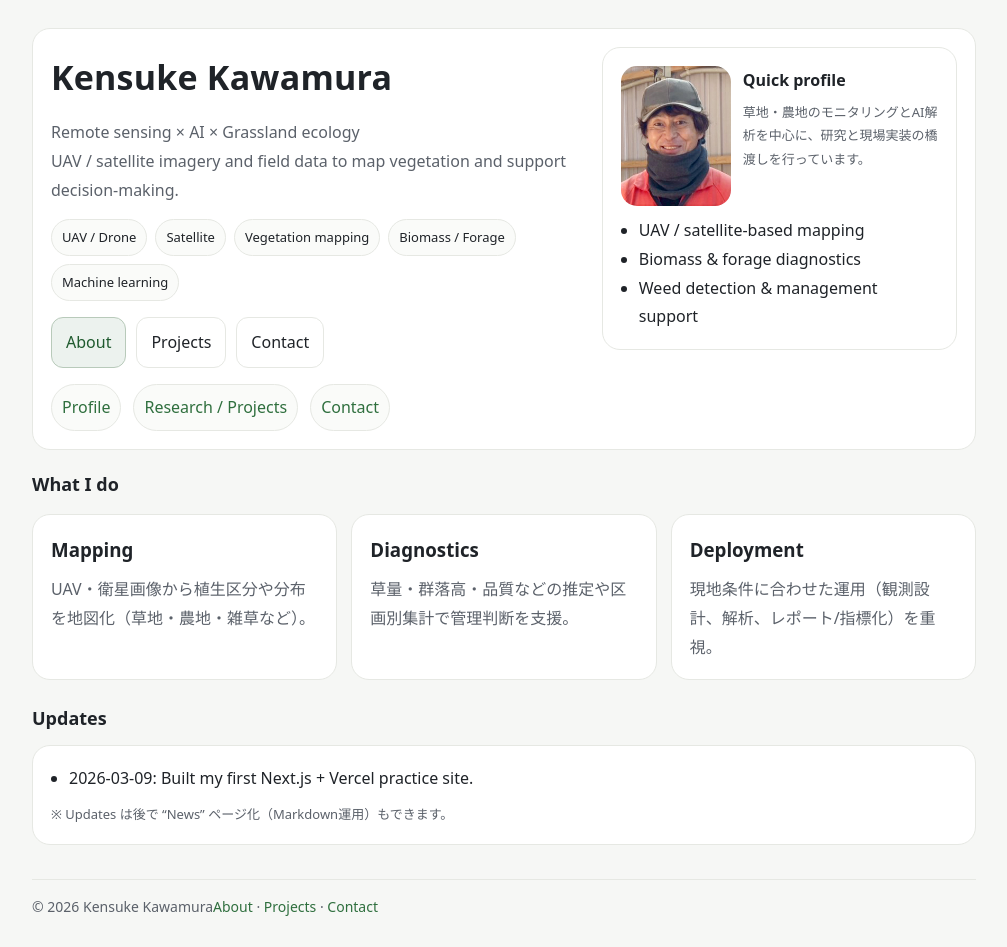
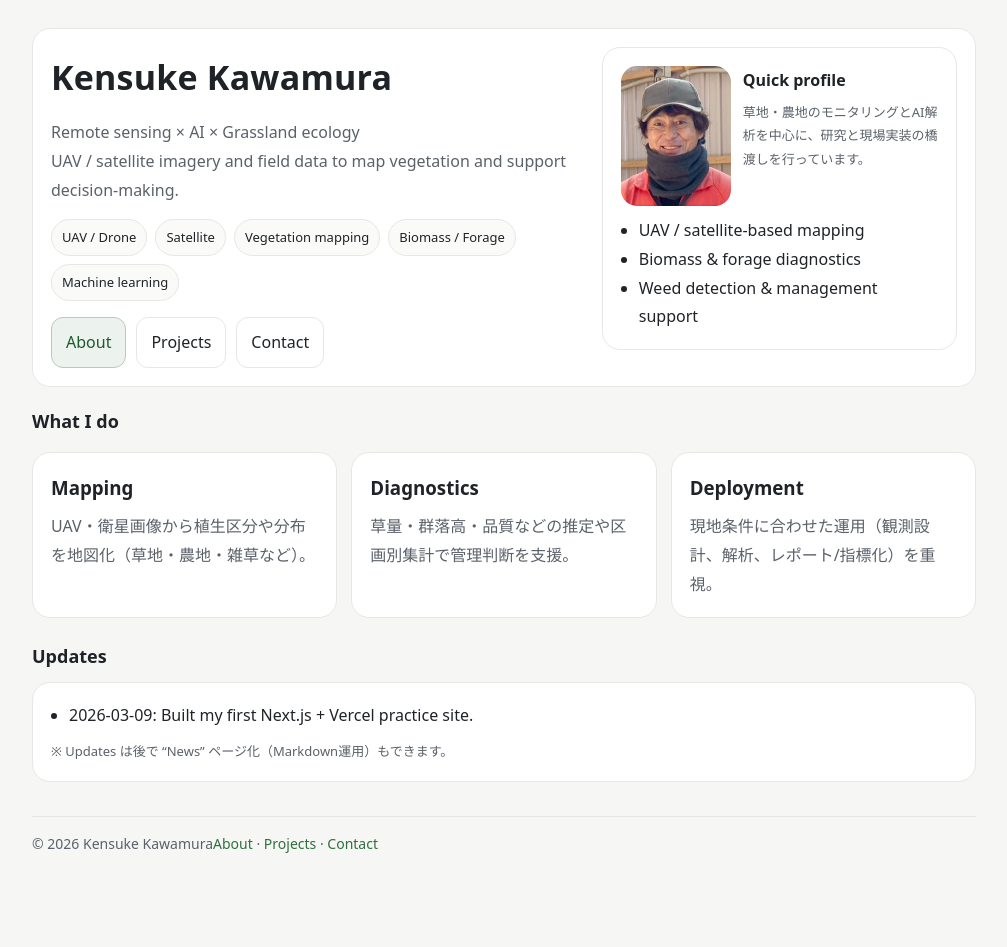
Before and after one commit to kamuken2025/KensukeWeb, a Next.js app: page / in a window 1280 px wide. Shown: the whole page, without its empty margins (136-1143 px from the left). After the commit the page ends 884 px from the top, so only its background shows below. Built offline with nearby package versions, Linux system fonts and the light colour scheme.

Commit message:
remove duplicate nav links on home

```diff
--- a/app/page.tsx
+++ b/app/page.tsx
@@ -109,13 +109,6 @@ export default function Home() {
                 Contact
               </Link>
             </div>
-
-            {/* 現行サイトの雰囲気（メニュー的導線）を残す */}
-            <nav className="nav" aria-label="main navigation" style={{ marginTop: 16 }}>
-              <Link href="/about">Profile</Link>
-              <Link href="/projects">Research / Projects</Link>
-              <Link href="/contact">Contact</Link>
-            </nav>
           </div>
 
           {/* 右：写真＋簡易プロフィール（スマホでは上に回り込む） */}
```
